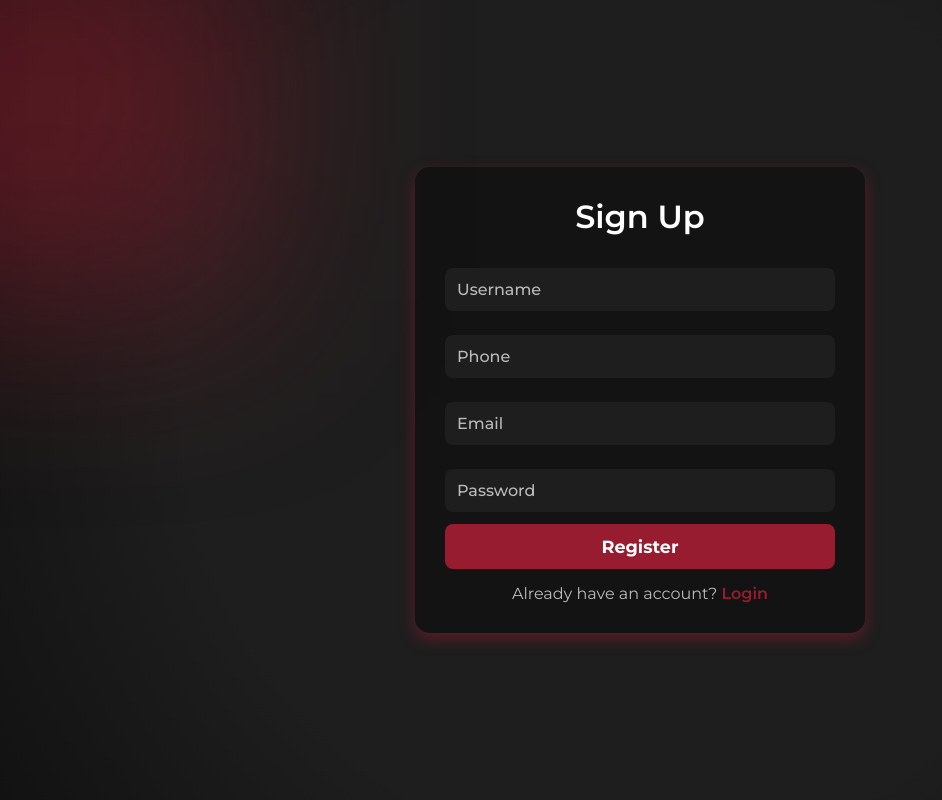
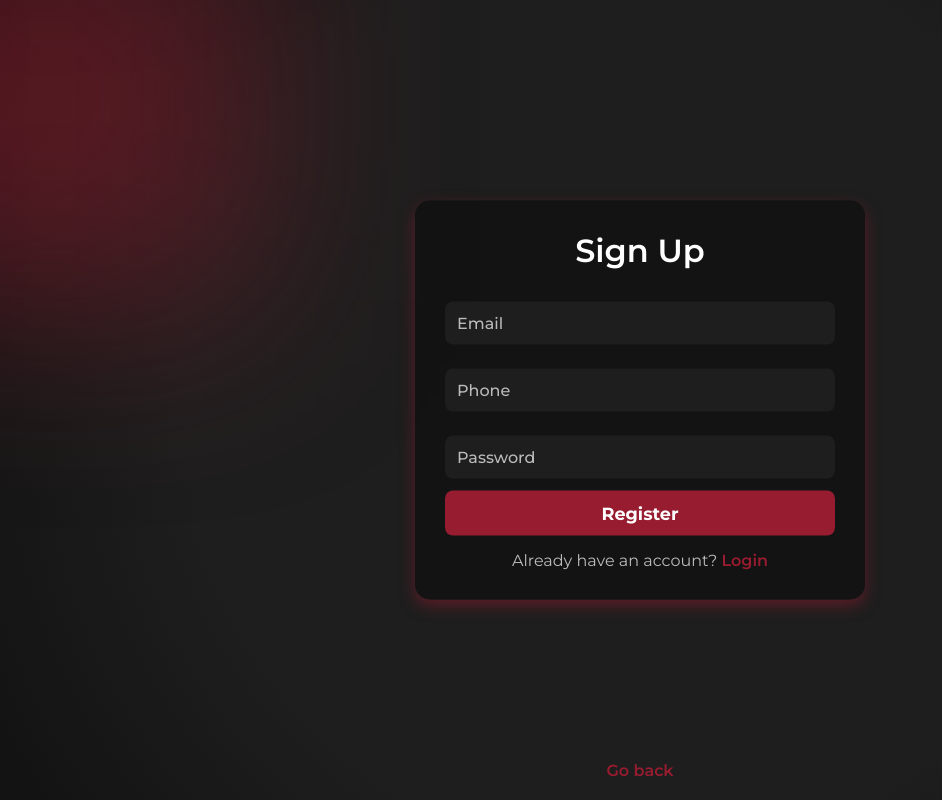
Before and after one commit to HenrikHaalandDev/2025YearTask, a Flask app: page /register in a window 1280 px wide. Shown: the whole page, without its empty margins (0-942 px from the left). Run offline with Flask 3, Linux system fonts and the light colour scheme.

Commit message:
Update frontend

```diff
--- a/app/static/css/login_register.css
+++ b/app/static/css/login_register.css
@@ -73,3 +73,28 @@ body {
 .form-box a:hover {
     text-decoration: underline;
 }
+
+#goBack {
+    position: absolute;
+    bottom: 20px;
+    left: 50%;
+    transform: translateX(-50%);
+    text-align: center;
+}
+
+#goBack p {
+    margin-top: 15px;
+    font-size: 1rem;
+    color: #BBBBBB;
+}
+
+#goBack a {
+    color: #971C2F;
+    text-decoration: none;
+    font-weight: 600;
+}
+
+#goBack a:hover {
+    text-decoration: underline;
+    cursor: pointer;
+}
--- a/app/static/css/styles.css
+++ b/app/static/css/styles.css
@@ -10,7 +10,6 @@ body {
     background: radial-gradient(circle, #1E1E1E 60%, #121212 100%);
     color: #fff;
     font-size: 16px;
-    overflow-x: hidden;
     position: relative;
 }
 
@@ -24,7 +23,7 @@ body::before {
     height: 400px;
     background: rgba(151, 28, 47, 0.5);
     filter: blur(100px);
-    z-index: 0;
+    z-index: -10;
 }
 
 
--- a/app/templates/base.html
+++ b/app/templates/base.html
@@ -9,11 +9,13 @@
     <link rel="preconnect" href="https://fonts.gstatic.com" crossorigin>
     <link href="https://fonts.googleapis.com/css2?family=Montserrat:ital,wght@0,100..900;1,100..900&display=swap"
         rel="stylesheet">
+        <link rel="stylesheet" href="https://cdnjs.cloudflare.com/ajax/libs/font-awesome/4.7.0/css/font-awesome.min.css">
     {% block head %}{% endblock %}
 </head>
 
 <body>
-    {% block body %}{% endblock %}
+    {% block body %}
+    {% endblock %}
 </body>
 
 </html>
--- a/app/templates/login.html
+++ b/app/templates/login.html
@@ -6,6 +6,8 @@
 {% endblock %}
 
 {% block body %}
+
+<p id="goBack"><a href="{{ url_for('index') }}">Go back</a></p>
 <div class="form-box">
     <h2>Login</h2>
     <form method="POST">
--- a/app/templates/register.html
+++ b/app/templates/register.html
@@ -6,12 +6,12 @@
 {% endblock %}
 
 {% block body %}
+<p id="goBack"><a href="{{ url_for('index') }}">Go back</a></p>
 <div class="form-box">
     <h2>Sign Up</h2>
     <form method="POST">
-        <input type="text" name="username" placeholder="Username" required>
+        <input type="email" name="email" placeholder="Email" required>
         <input type="text" name="phone" placeholder="Phone" required>
-        <input type="email" name="email" placeholder="Email" required>
         <input type="password" name="password" placeholder="Password" required>
         <button type="submit">Register</button>
     </form>
```
Also changed, not shown: app/templates/dashboard.html (+5 -2 lines).
